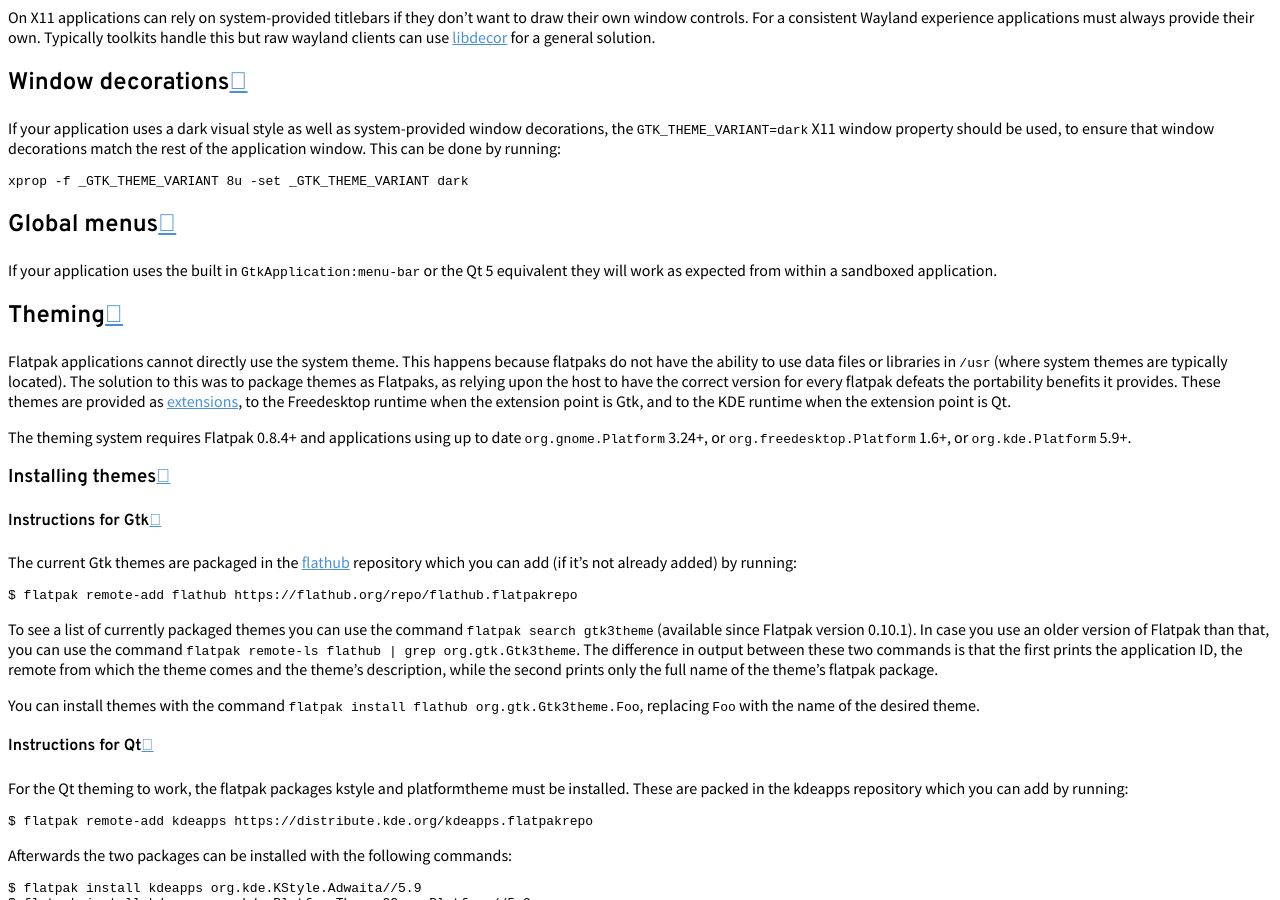
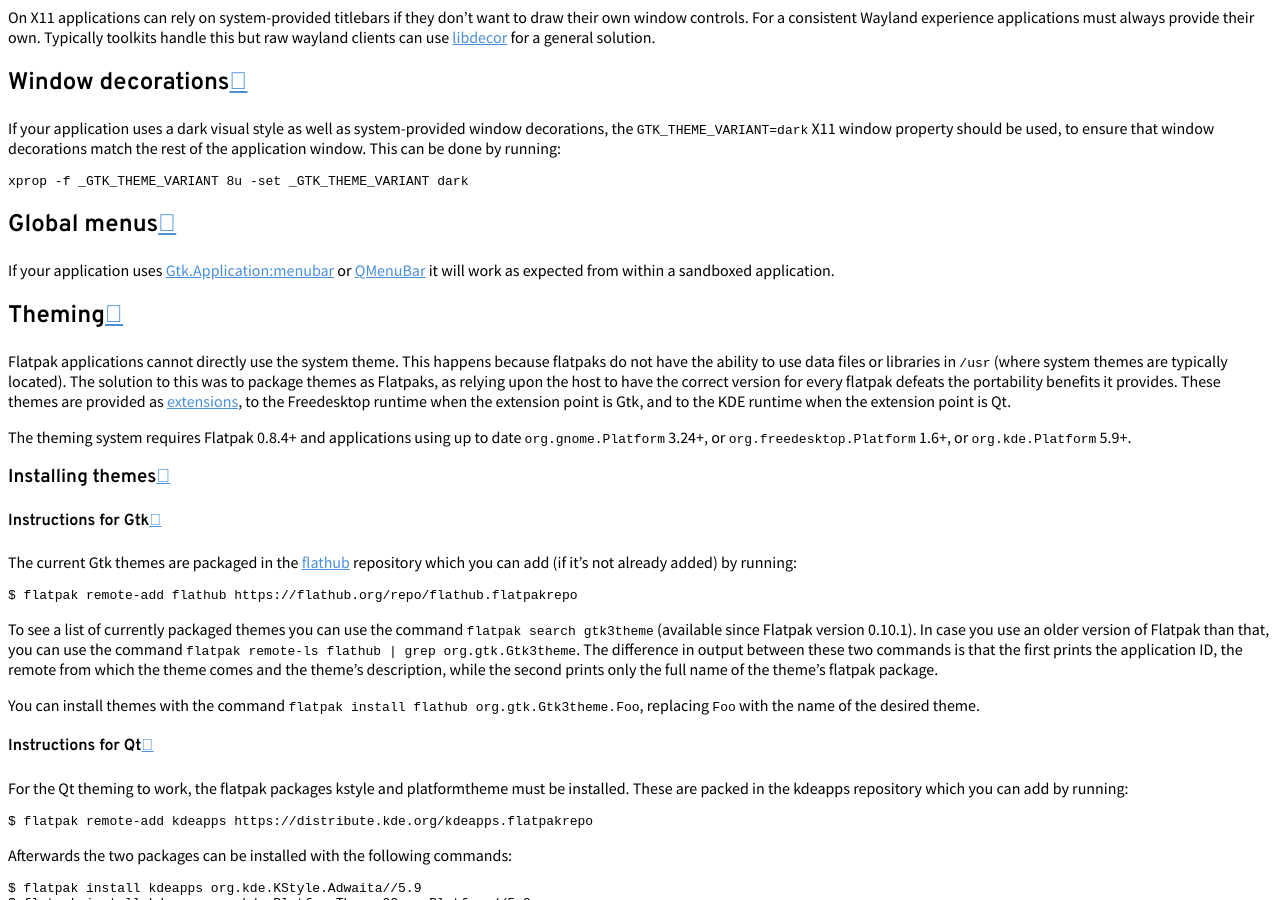
Before and after one commit to flatpak/flatpak-docs, a Sphinx documentation site: the page built from docs/desktop-integration.rst, in a window 1280 px wide and 900 px high, scrolled down 2111 px. Built offline with Sphinx 7.4.7 and the Read the Docs theme 2.0.0, drawn with Linux system fonts in a browser that asks for light colours.

Commit message:
Improve global menu description
This makes the global menu information more agnostic, fixes the name for the GTK property, and includes links to the required APIs to make global menus work.

```diff
--- a/docs/desktop-integration.rst
+++ b/docs/desktop-integration.rst
@@ -115,8 +115,8 @@ window. This can be done by running::
 Global menus
 ------------
 
-If your application uses the built in ``GtkApplication:menu-bar`` or the Qt 5
-equivalent they will work as expected from within a sandboxed application.
+If your application uses `Gtk.Application:menubar <https://docs.gtk.org/gtk4/class.Application.html#properties>`_ or `QMenuBar <https://doc.qt.io/qt-6/qmenubar.html>`_
+it will work as expected from within a sandboxed application.
 
 Theming
 -------
```
